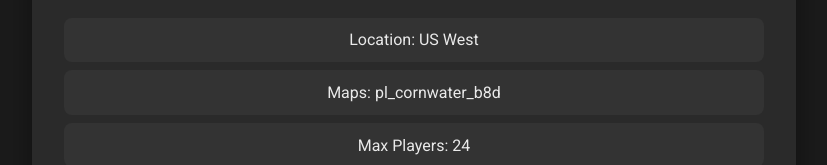
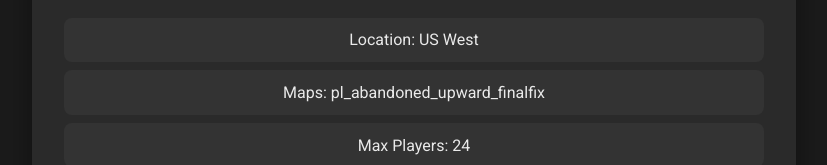
Before and after one commit to Llamaware/tf2, a plain HTML site: page index.html in a window 1280 px wide. Shown: the part 312-477 px from the top of the page, without its empty margins (226-1053 px from the left). Drawn offline with Linux system fonts and the light colour scheme.

Commit message:
add maps

```diff
--- a/index.html
+++ b/index.html
@@ -69,7 +69,7 @@
   <div class="server-ip" onclick="copyIP()">142.171.251.62:27015</div>
   <ul class="config-list">
     <li>Location: US West</li>
-    <li>Maps: pl_cornwater_b8d</li>
+    <li>Maps: pl_abandoned_upward_finalfix</li>
     <li>Max Players: 24</li>
     <li>Config: 24/7, alltalk on, no random crits/spread</li>
   </ul>
```
Also changed, not shown: 2 other files.
